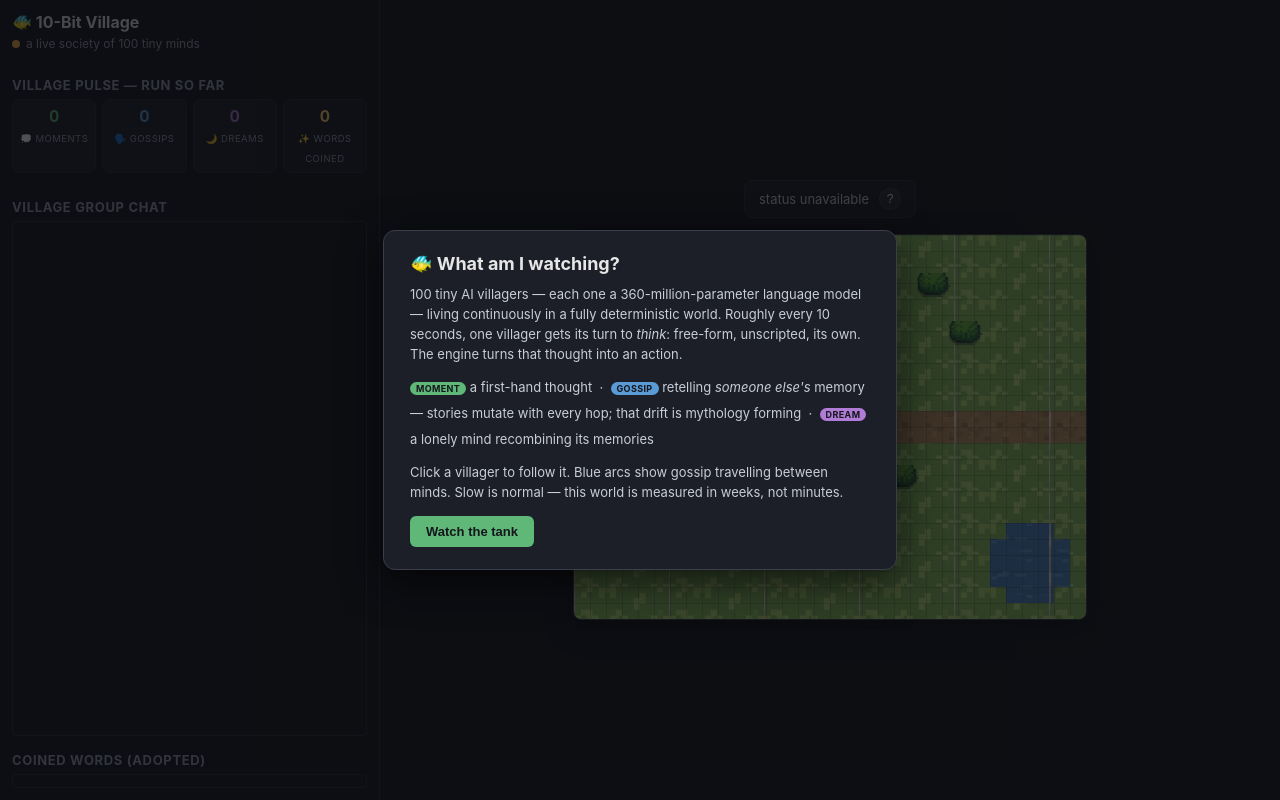
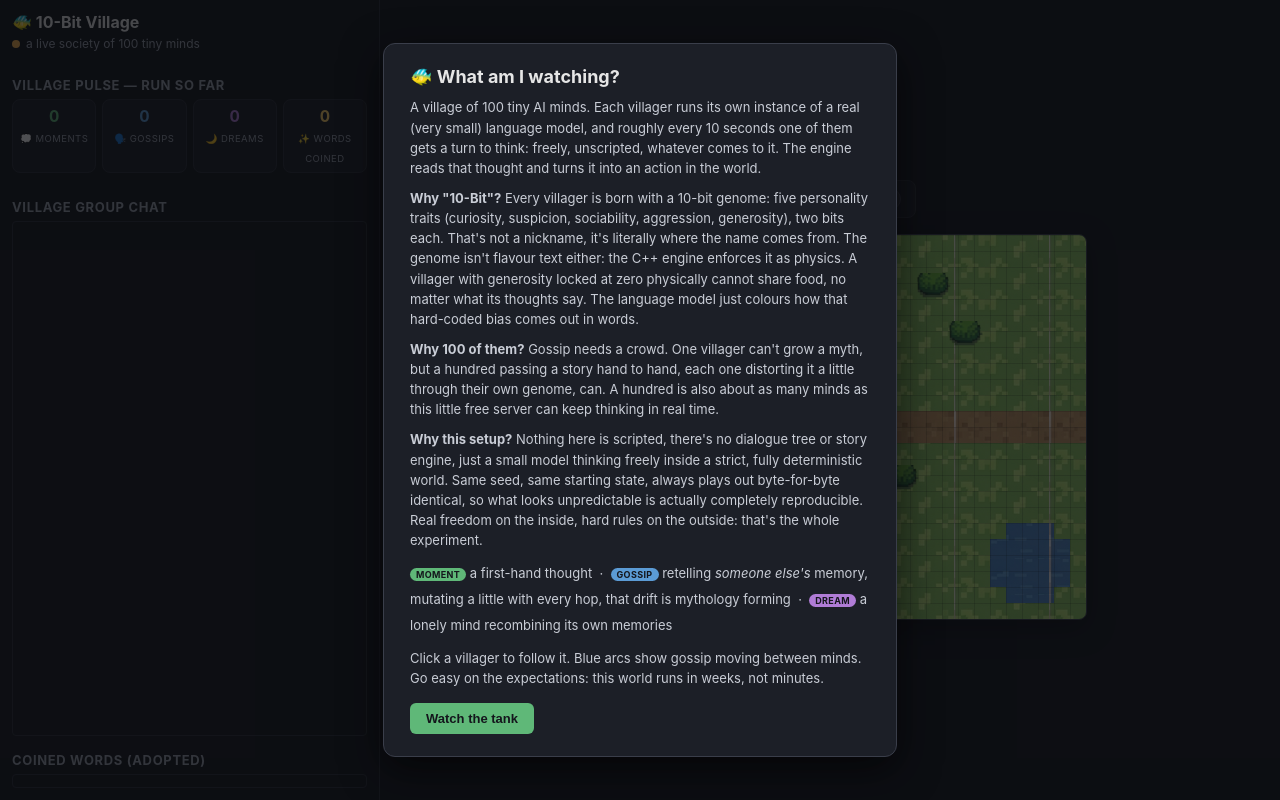
Before and after one commit to DevOGhere/10-Bit-Village-Engine, a plain HTML site: page replay/index.html in a window 1280 px wide. Drawn offline with Linux system fonts and the light colour scheme; no server answers.

Commit message:
Rewrite intro popup: human copy, explain the 10-bit genome, why 100 minds
Old copy read as AI-listicle boilerplate and never explained the name.
10-Bit refers to the literal 10-bit personality genome (5 traits x 2
bits) the engine enforces as hard physics, not a "tiny minds" metaphor.

```diff
--- a/replay/index.html
+++ b/replay/index.html
@@ -54,18 +54,35 @@
 <div id="introOverlay" class="hidden">
     <div id="introCard">
         <h1>🐠 What am I watching?</h1>
-        <p>100 tiny AI villagers — each one a 360-million-parameter language model — living
-        continuously in a fully deterministic world. Roughly every 10 seconds, one villager
-        gets its turn to <em>think</em>: free-form, unscripted, its own. The engine turns
-        that thought into an action.</p>
+        <p>A village of 100 tiny AI minds. Each villager runs its own instance of a real
+        (very small) language model, and roughly every 10 seconds one of them gets a turn
+        to think: freely, unscripted, whatever comes to it. The engine reads that thought
+        and turns it into an action in the world.</p>
+        <p><strong>Why "10-Bit"?</strong> Every villager is born with a 10-bit genome:
+        five personality traits (curiosity, suspicion, sociability, aggression, generosity),
+        two bits each. That's not a nickname, it's literally where the name comes from.
+        The genome isn't flavour text either: the C++ engine enforces it as physics. A
+        villager with generosity locked at zero physically cannot share food, no matter
+        what its thoughts say. The language model just colours how that hard-coded bias
+        comes out in words.</p>
+        <p><strong>Why 100 of them?</strong> Gossip needs a crowd. One villager can't
+        grow a myth, but a hundred passing a story hand to hand, each one distorting it a
+        little through their own genome, can. A hundred is also about as many minds as
+        this little free server can keep thinking in real time.</p>
+        <p><strong>Why this setup?</strong> Nothing here is scripted, there's no dialogue
+        tree or story engine, just a small model thinking freely inside a strict,
+        fully deterministic world. Same seed, same starting state, always plays out
+        byte-for-byte identical, so what looks unpredictable is actually completely
+        reproducible. Real freedom on the inside, hard rules on the outside: that's the
+        whole experiment.</p>
         <p class="legend">
             <span class="badge EXPERIENCE">MOMENT</span> a first-hand thought &nbsp;·&nbsp;
-            <span class="badge HEARSAY">GOSSIP</span> retelling <em>someone else's</em> memory —
-            stories mutate with every hop; that drift is mythology forming &nbsp;·&nbsp;
-            <span class="badge DREAM">DREAM</span> a lonely mind recombining its memories
+            <span class="badge HEARSAY">GOSSIP</span> retelling <em>someone else's</em> memory,
+            mutating a little with every hop, that drift is mythology forming &nbsp;·&nbsp;
+            <span class="badge DREAM">DREAM</span> a lonely mind recombining its own memories
         </p>
-        <p>Click a villager to follow it. Blue arcs show gossip travelling between minds.
-        Slow is normal — this world is measured in weeks, not minutes.</p>
+        <p>Click a villager to follow it. Blue arcs show gossip moving between minds.
+        Go easy on the expectations: this world runs in weeks, not minutes.</p>
         <button id="introDismiss">Watch the tank</button>
     </div>
 </div>
--- a/replay/replay.css
+++ b/replay/replay.css
@@ -207,10 +207,11 @@ h2 { font-size: 13px; margin: 16px 0 6px 0; color: #9aa0ac; text-transform: uppe
     display: flex; align-items: center; justify-content: center;
 }
 #introCard {
-    max-width: 460px; margin: 20px;
+    max-width: 460px; max-height: 85vh; margin: 20px;
     background: #1c1f27; border: 1px solid #3a3e4a; border-radius: 12px;
     padding: 22px 26px;
     box-shadow: 0 12px 40px rgba(0,0,0,0.6);
+    overflow-y: auto;
 }
 #introCard h1 { font-size: 18px; margin: 0 0 10px 0; }
 #introCard p { font-size: 13px; line-height: 1.55; color: #c9cdd6; margin: 0 0 10px 0; }
```
